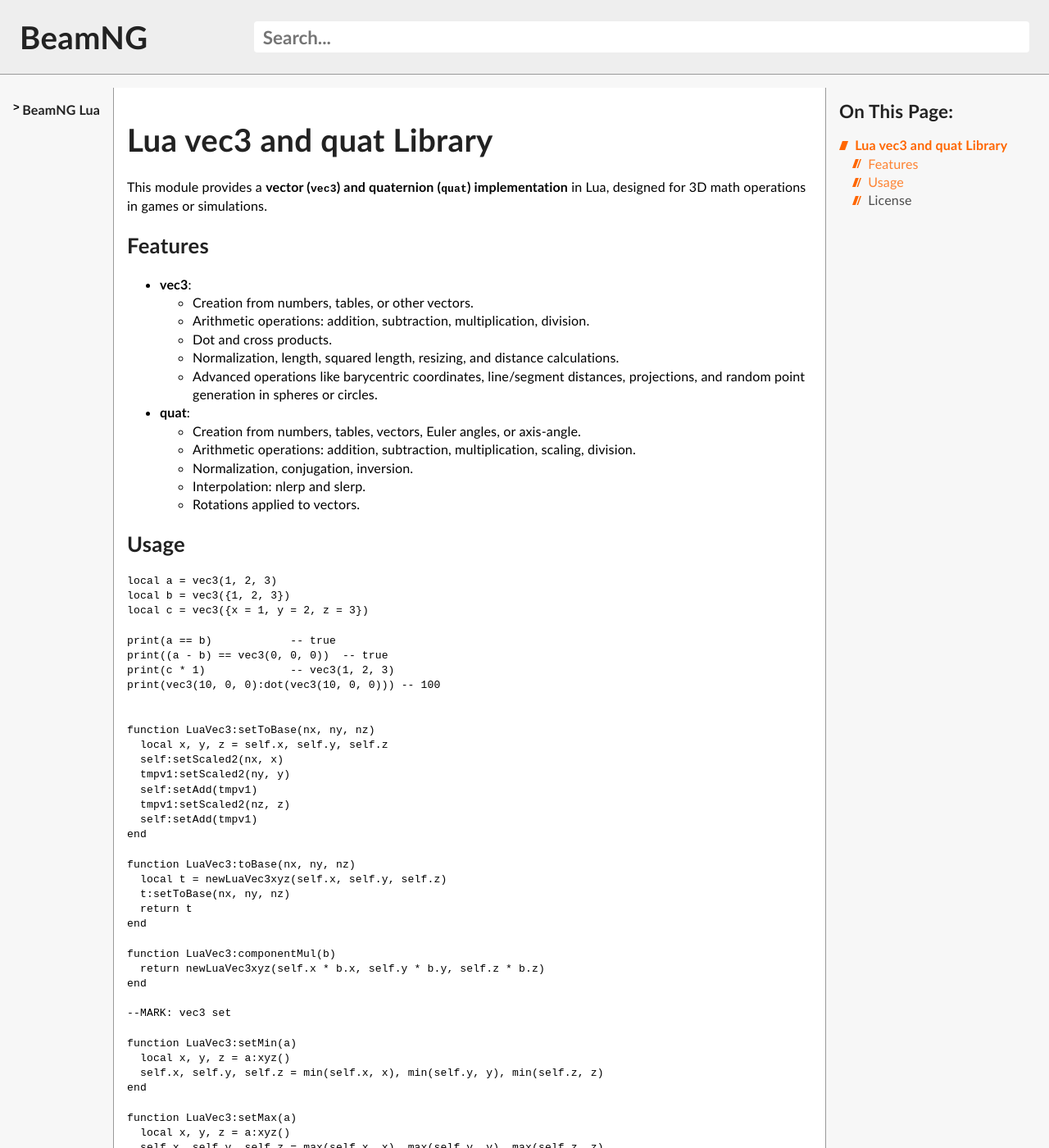
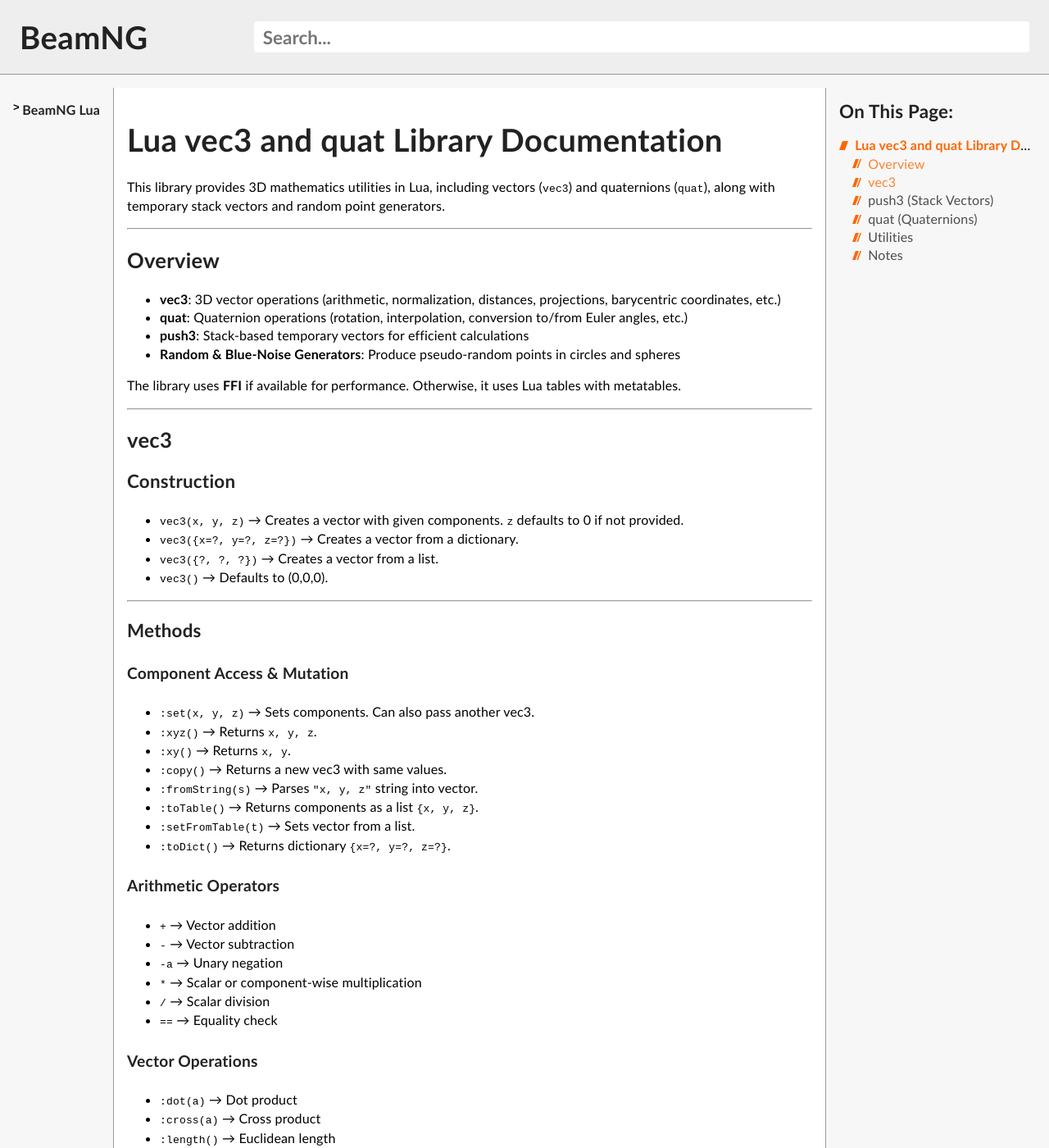
Before and after one commit to E32k/e32k.github.io, a Jekyll site: the page built from beamng/lua/common/mathlib.md, in a window 1280 px wide and 1400 px high. Shown: the whole window at 82% size. Built offline with Jekyll 4.4.1, drawn with Linux system fonts in a browser that asks for light colours; our own code applies the rules of GitHub Pages for plain Markdown files; some of the changed text lies outside the part shown.

Commit message:
Update mathlib.md

````diff
--- a/beamng/lua/common/mathlib.md
+++ b/beamng/lua/common/mathlib.md
@@ -1,80 +1,180 @@
----
-title: Lua vec3 and quat Library
+# Lua vec3 and quat Library Documentation
+
+This library provides 3D mathematics utilities in Lua, including vectors (`vec3`) and quaternions (`quat`), along with temporary stack vectors and random point generators.
+
 ---
 
-# Lua vec3 and quat Library
+## Overview
 
-This module provides a **vector (`vec3`) and quaternion (`quat`) implementation** in Lua, designed for 3D math operations in games or simulations.
+- **vec3**: 3D vector operations (arithmetic, normalization, distances, projections, barycentric coordinates, etc.)
+- **quat**: Quaternion operations (rotation, interpolation, conversion to/from Euler angles, etc.)
+- **push3**: Stack-based temporary vectors for efficient calculations
+- **Random & Blue-Noise Generators**: Produce pseudo-random points in circles and spheres
 
-## Features
+The library uses **FFI** if available for performance. Otherwise, it uses Lua tables with metatables.
 
-- **vec3**:
-  - Creation from numbers, tables, or other vectors.
-  - Arithmetic operations: addition, subtraction, multiplication, division.
-  - Dot and cross products.
-  - Normalization, length, squared length, resizing, and distance calculations.
-  - Advanced operations like barycentric coordinates, line/segment distances, projections, and random point generation in spheres or circles.
+---
 
-- **quat**:
-  - Creation from numbers, tables, vectors, Euler angles, or axis-angle.
-  - Arithmetic operations: addition, subtraction, multiplication, scaling, division.
-  - Normalization, conjugation, inversion.
-  - Interpolation: nlerp and slerp.
-  - Rotations applied to vectors.
+## vec3
 
-## Usage
+### Construction
 
-```lua
-local a = vec3(1, 2, 3)
-local b = vec3({1, 2, 3})
-local c = vec3({x = 1, y = 2, z = 3})
+- `vec3(x, y, z)` → Creates a vector with given components. `z` defaults to 0 if not provided.
+- `vec3({x=?, y=?, z=?})` → Creates a vector from a dictionary.
+- `vec3({?, ?, ?})` → Creates a vector from a list.
+- `vec3()` → Defaults to (0,0,0).
 
-print(a == b)            -- true
-print((a - b) == vec3(0, 0, 0))  -- true
-print(c * 1)             -- vec3(1, 2, 3)
-print(vec3(10, 0, 0):dot(vec3(10, 0, 0))) -- 100
+---
 
+### Methods
 
-function LuaVec3:setToBase(nx, ny, nz)
-  local x, y, z = self.x, self.y, self.z
-  self:setScaled2(nx, x)
-  tmpv1:setScaled2(ny, y)
-  self:setAdd(tmpv1)
-  tmpv1:setScaled2(nz, z)
-  self:setAdd(tmpv1)
-end
+#### Component Access & Mutation
 
-function LuaVec3:toBase(nx, ny, nz)
-  local t = newLuaVec3xyz(self.x, self.y, self.z)
-  t:setToBase(nx, ny, nz)
-  return t
-end
+- `:set(x, y, z)` → Sets components. Can also pass another vec3.
+- `:xyz()` → Returns `x, y, z`.
+- `:xy()` → Returns `x, y`.
+- `:copy()` → Returns a new vec3 with same values.
+- `:fromString(s)` → Parses `"x, y, z"` string into vector.
+- `:toTable()` → Returns components as a list `{x, y, z}`.
+- `:setFromTable(t)` → Sets vector from a list.
+- `:toDict()` → Returns dictionary `{x=?, y=?, z=?}`.
 
-function LuaVec3:componentMul(b)
-  return newLuaVec3xyz(self.x * b.x, self.y * b.y, self.z * b.z)
-end
+#### Arithmetic Operators
 
---MARK: vec3 set
+- `+` → Vector addition
+- `-` → Vector subtraction
+- `-a` → Unary negation
+- `*` → Scalar or component-wise multiplication
+- `/` → Scalar division
+- `==` → Equality check
 
-function LuaVec3:setMin(a)
-  local x, y, z = a:xyz()
-  self.x, self.y, self.z = min(self.x, x), min(self.y, y), min(self.z, z)
-end
+#### Vector Operations
 
-function LuaVec3:setMax(a)
-  local x, y, z = a:xyz()
-  self.x, self.y, self.z = max(self.x, x), max(self.y, y), max(self.z, z)
-end
+- `:dot(a)` → Dot product
+- `:cross(a)` → Cross product
+- `:length()` → Euclidean length
+- `:lengthGuarded()` → Length with small epsilon to avoid division by zero
+- `:squaredLength()` → Squared length
+- `:normalize()` → Normalizes in-place
+- `:normalized()` → Returns normalized copy
+- `:resize(m)` → Resizes in-place
+- `:resized(m)` → Returns resized copy
+- `:distance(a)` → Distance to another vector
+- `:squaredDistance(a)` → Squared distance
+- `:perpendicular()` → Returns a perpendicular vector
+- `:perpendicularN()` → Returns normalized perpendicular vector
 
-function LuaVec3:setAddXYZ(x, y, z)
-  self.x, self.y, self.z = self.x + x, self.y + y, self.z + z
-end
-```
+#### Advanced Geometry
 
-## License
+- `:slerp(b, t)` → Spherical linear interpolation (normalized vectors)
+- `:cosAngle(a)` → Cosine of angle between vectors
+- `:ropeRock(cutOff)` → Scales vector length to cutoff
+- `:xnormPlaneWithLine(pnorm, a, b)` → Line-plane intersection in normalized space
+- `:xnormsSphereWithLine(radius, a, b)` → Sphere-line intersection (returns xnorms)
+- `:basisCoordinates(c1, c2, c3)` → Vector coordinates in a custom basis
+- `:toBase(nx, ny, nz)` / `:setToBase(nx, ny, nz)` → Converts to/from basis vectors
 
-This code is distributed under the **bCDDL, v1.1**:
+#### Triangle & Polygon Functions
 
-> This Source Code Form is subject to the terms of the bCDDL, v. 1.1.
-> If a copy of the bCDDL was not distributed with this file,
-> you can obtain one at [http://beamng.com/bCDDL-1.1.txt](http://beamng.com/bCDDL-1.1.txt)
+- `:triangleBarycentricNorm(a, b, c)` → Returns barycentric coordinates and normal
+- `:setTrianglePointFromUV(a, b, c, u, v)` → Sets vector from triangle UV coordinates
+- `:triangleClosestPointUV(a, b, c)` → Returns closest point UV on triangle
+- `:triangleClosestPoint(a, b, c)` → Returns closest point on triangle
+- `:inPolygon(...)` → Point-in-polygon check
+
+#### Plane & Projection
+
+- `:projectToOriginPlane(pnorm)` → Projects vector onto plane through origin
+- `:setProjectToOriginPlane(pnorm, a)` → Sets projection of vector `a`
+
+#### Component-Wise Operations
+
+- `:componentMul(b)` → Multiplies components by another vector
+- `:setComponentMul(a)` → In-place component-wise multiplication
+- `:setAdd(a)` / `:setAdd2(a, b)` → Add vectors
+- `:setSub(a)` / `:setSub2(a, b)` → Subtract vectors
+- `:setScaled(b)` / `:setScaled2(a, b)` → Scale vector
+- `:setMin(a)` / `:setMax(a)` → Component-wise min/max
+- `:setLerp(from, to, t)` → Linear interpolation between vectors
+- `:setCross(a, b)` → Sets vector as cross product of `a` and `b`
+- `:setRotate(q, a)` → Rotates vector by quaternion `q`
+- `:setEulerYXZ(q)` → Converts quaternion to Euler angles (YXZ order)
+- `:setPerpendicular(a)` → Sets a vector perpendicular to `a`
+
+#### Random & Blue-Noise Functions
+
+- `:getBlueNoise1d(x)` → 1D blue-noise value `[0..1)`
+- `:getBlueNoise2d()` → Modifies vector, returns `[0..1)` for x and y
+- `:getBlueNoise3d()` → Modifies vector, returns `[0..1)` for x, y, z
+- `:getRandomPointInSphere(radius)` → Uniform random point in sphere
+- `:getRandomPointInCircle(radius)` → Uniform random point in circle
+- `:getBluePointInSphere(radius)` → Blue-noise point in sphere
+- `:getBluePointInCircle(radius)` → Blue-noise point in circle
+
+---
+
+## push3 (Stack Vectors)
+
+- Efficient temporary vectors to reduce allocations
+- Supports the same arithmetic and methods as vec3
+- `push3(x, y, z)` → Push a vector onto the stack
+- `:xyz()` → Pops vector and returns components
+- `:copy()` → Pops vector and returns a new vec3
+- All arithmetic operators (`+`, `-`, `*`, `/`) work with stack vectors
+
+---
+
+## quat (Quaternions)
+
+### Construction
+
+- `quat(x, y, z, w)` → Quaternion from components
+- `quat({x, y, z, w})` → From table
+- `quat()` → Defaults to identity quaternion `(1, 0, 0, 0)`
+
+### Methods
+
+- `:xyz()` / `:xyzw()` → Returns components
+- `:toTable()` / `:toDict()` → Returns as table or dictionary
+- `:copy()` → Returns a copy
+- `:set(x, y, z, w)` → Sets components
+- `:norm()` / `:squaredNorm()` → Magnitude
+- `:normalize()` / `:normalized()` → Normalization
+- `:inverse()` / `:inversed()` → Quaternion inverse
+- `:conjugated()` → Returns conjugate
+
+### Arithmetic Operators
+
+- `+` / `-` / `*` / `/` → Support quaternion arithmetic and scalar multiplication
+- `*` → Also supports rotation of vec3 by quaternion
+
+### Rotations & Interpolation
+
+- `:setFromAxisAngle(axle, angleRad)` → Sets quaternion from axis-angle
+- `:setRotationFromTo(fromV, toV)` → Quaternion rotating from one vector to another
+- `:setFromEuler(x, y, z)` → Euler angles to quaternion
+- `:setFromDir(dir, up)` → Constructs quaternion from direction and optional up vector
+- `:nlerp(a, t)` → Normalized linear interpolation
+- `:slerp(a, t)` → Spherical linear interpolation
+
+---
+
+## Utilities
+
+- `randomGauss3()` → Sum of three uniform random numbers `[0..3]`
+- `randomState(v)` → Deterministic pseudo-random number `[0..1]` based on input
+- `closestLinePoints(l1p1, l1p2, l2p1, l2p2)` → Returns xnorms for minimum distance between two lines
+- `closestLineSegmentPoints(l1p1, l1p2, l2p1, l2p2)` → Returns normalized line coordinates of closest points
+- `linePointFromXnorm(p0, p1, xnorm)` → Returns point on line at normalized distance `xnorm`
+
+---
+
+## Notes
+
+- The library is optimized for performance: `push3` reduces allocations and FFI is used if available.
+- Many functions handle degenerate cases using small epsilon values (`1e-30`) to avoid division by zero.
+- Supports backward compatibility functions like `:len()`, `:lenSquared()`, `:normalizeSafe()`.
+
+---
+
+This documentation covers **all functions and behavior** of the `vec3` + `quat` library.
````
